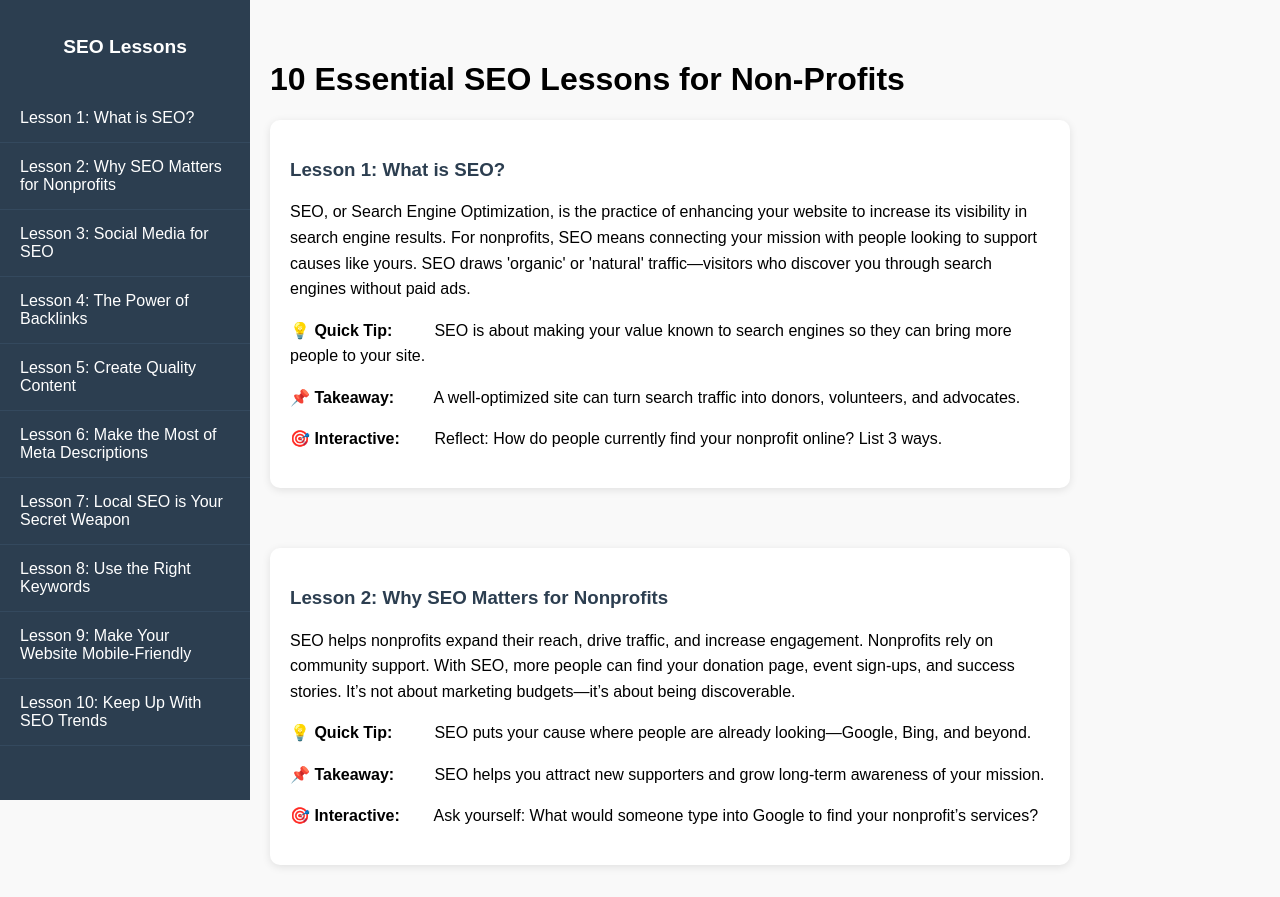
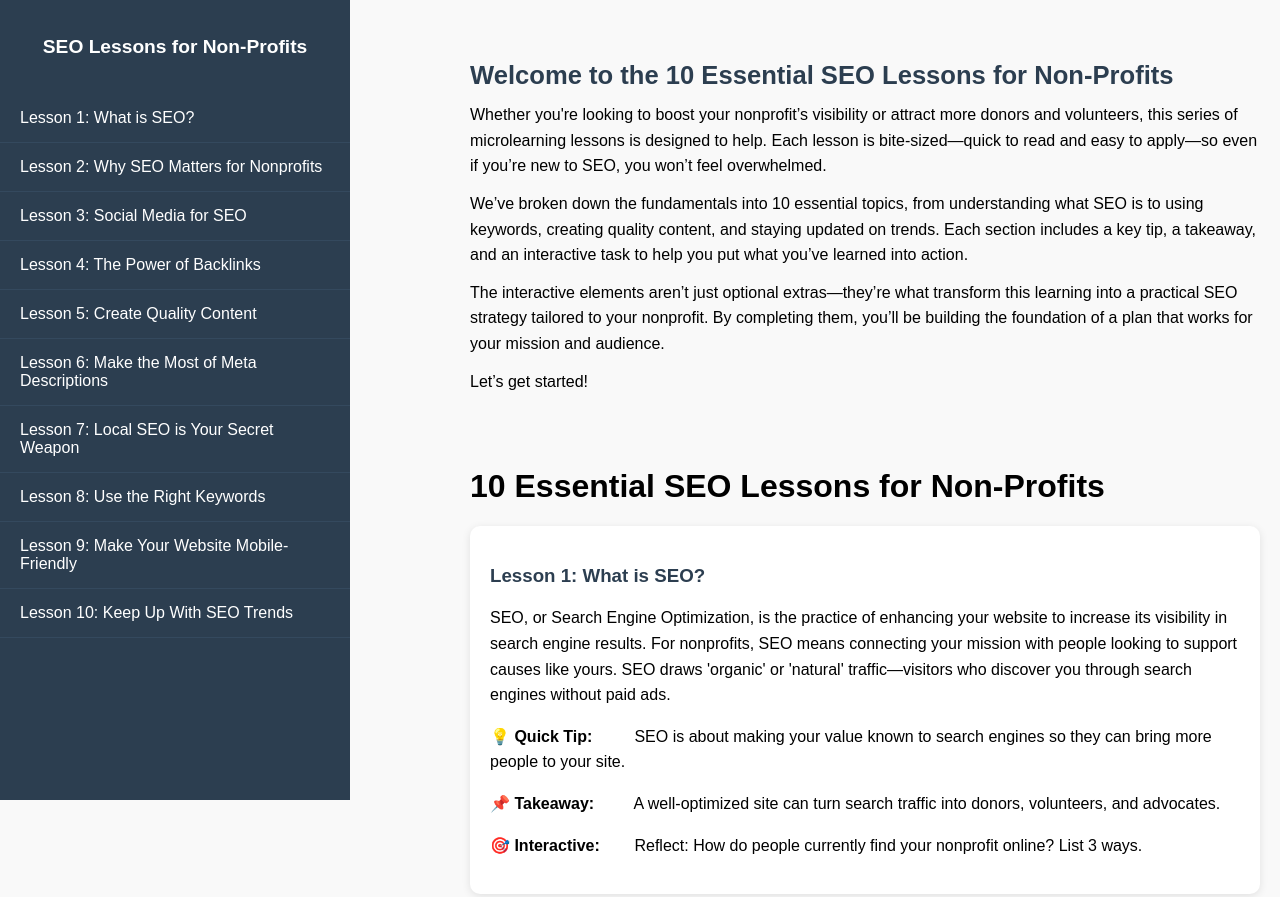
Before and after one commit to Yosolita1978/SEOCourse, a plain HTML site: page index.html in a window 1280 px wide. Shown: the top 897 px of the page. Drawn offline with Linux system fonts and the light colour scheme.

Commit message:
Second version

```diff
--- a/index.html
+++ b/index.html
@@ -8,10 +8,17 @@
 </head>
 <body>
     <div class="sidebar">
-      <h2>SEO Lessons</h2>
+      <h2>SEO Lessons for Non-Profits</h2>
       <ul id="lesson-links"></ul>
     </div>
     <div class="content" id="lesson-container">
+        <section class="intro">
+            <h2>Welcome to the 10 Essential SEO Lessons for Non-Profits</h2>
+            <p>Whether you're looking to boost your nonprofit’s visibility or attract more donors and volunteers, this series of microlearning lessons is designed to help. Each lesson is bite-sized—quick to read and easy to apply—so even if you’re new to SEO, you won’t feel overwhelmed.</p>
+            <p>We’ve broken down the fundamentals into 10 essential topics, from understanding what SEO is to using keywords, creating quality content, and staying updated on trends. Each section includes a key tip, a takeaway, and an interactive task to help you put what you’ve learned into action.</p>
+            <p>The interactive elements aren’t just optional extras—they’re what transform this learning into a practical SEO strategy tailored to your nonprofit. By completing them, you’ll be building the foundation of a plan that works for your mission and audience.</p>
+            <p>Let’s get started!</p>
+          </section>
       <h1>10 Essential SEO Lessons for Non-Profits</h1>
     </div>
 
--- a/style.css
+++ b/style.css
@@ -7,7 +7,7 @@ body {
 }
 
 .sidebar {
-    width: 250px;
+    width: 350px;
     background-color: #2c3e50;
     color: white;
     height: 100vh;
@@ -37,7 +37,7 @@ body {
 }
 
 .content {
-    margin-left: 250px;
+    margin-left: 450px;
     padding: 40px 20px;
     max-width: 800px;
 }
@@ -62,3 +62,19 @@ body {
     display: inline-block;
     width: 140px;
 }
+
+.intro {
+    background: none;
+    padding: 0 0 40px 0;
+}
+
+.intro h2 {
+    font-size: 1.6em;
+    color: #2c3e50;
+    margin-bottom: 10px;
+}
+
+.intro p {
+    line-height: 1.6;
+    margin: 12px 0;
+}
```
